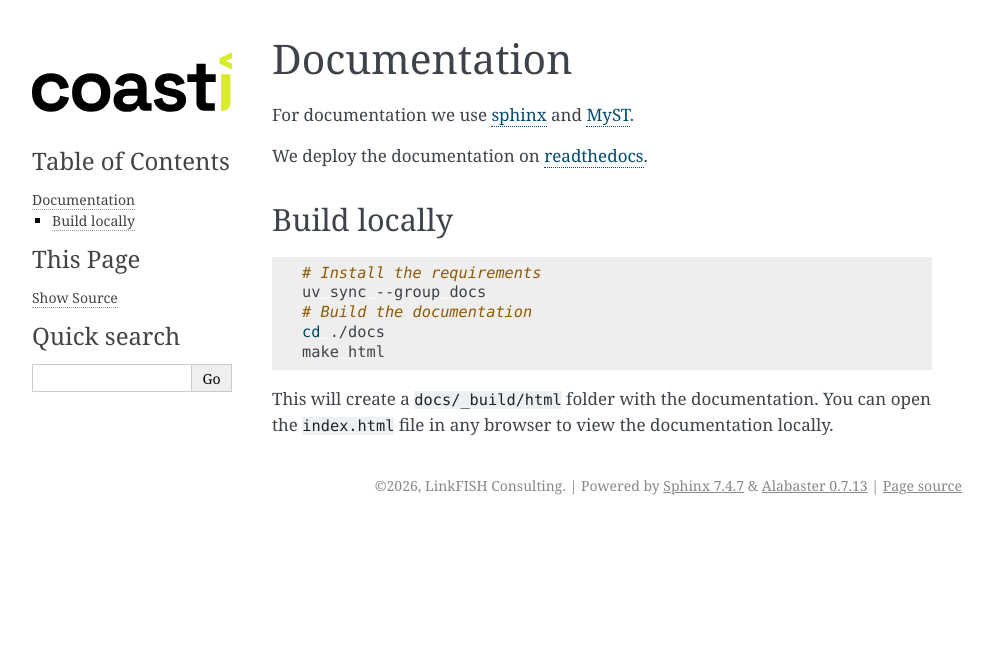
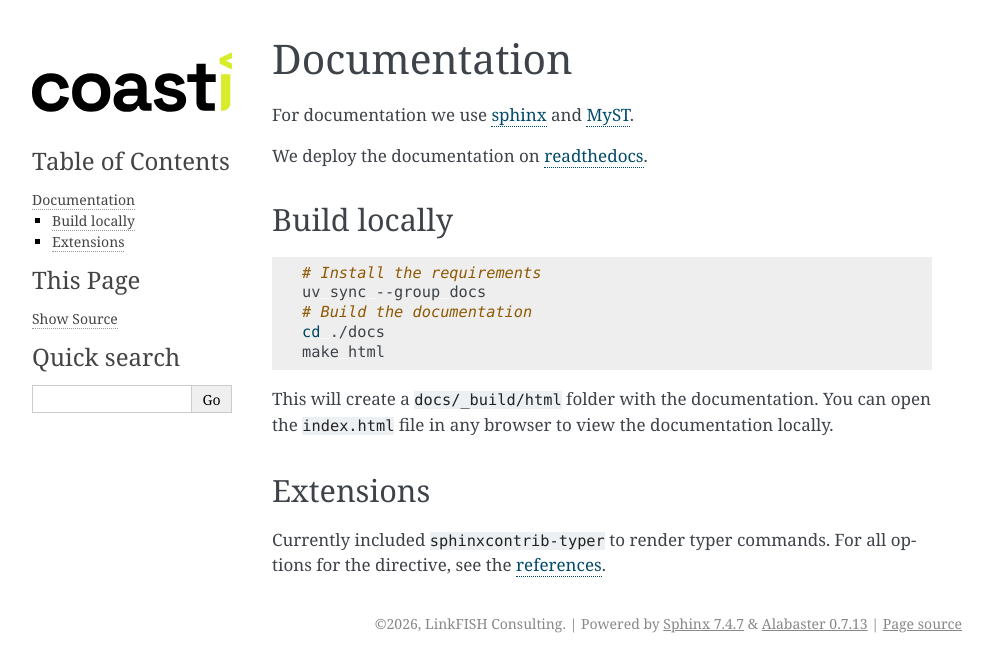
Before and after one commit to linkFISH-Consulting/coasti_installer, a Sphinx documentation site: the page built from docs/dev/documentation.md, in a window 1280 px wide. Shown: the top 672 px of the page, without its empty margins (148-1141 px from the left). Built offline with Sphinx 7.4.7, drawn with Linux system fonts in a browser that asks for light colours.

Commit message:
Added sphinxcontrib typer for showing commands in docs.

````diff
--- a/docs/conf.py
+++ b/docs/conf.py
@@ -5,7 +5,6 @@
 
 # -- Project information -----------------------------------------------------
 # https://www.sphinx-doc.org/en/master/usage/configuration.html#project-information
-
 project = "coasti"
 copyright = "2026, LinkFISH Consulting"
 author = "LinkFISH Consulting"
@@ -13,7 +12,10 @@
 # -- General configuration ---------------------------------------------------
 # https://www.sphinx-doc.org/en/master/usage/configuration.html#general-configuration
 
-extensions = ["myst_parser"]
+extensions = [
+    "myst_parser",
+    "sphinxcontrib.typer",
+]
 
 templates_path = ["_templates"]
 exclude_patterns = ["_build", "Thumbs.db", ".DS_Store"]
--- a/docs/dev/documentation.md
+++ b/docs/dev/documentation.md
@@ -15,3 +15,7 @@
 ```
 
 This will create a `docs/_build/html` folder with the documentation. You can open the `index.html` file in any browser to view the documentation locally.
+
+## Extensions
+
+Currently included `sphinxcontrib-typer` to render typer commands. For all options for the directive, see the [references](https://sphinxcontrib-typer.readthedocs.io/en/stable/reference/directive.html#directive-typer).
--- a/pyproject.toml
+++ b/pyproject.toml
@@ -22,6 +22,7 @@
     "xkcdpass>=1.20",
     "copier>=9.12.0",
     "platformdirs>=4.5.1",
+    "sphinxcontrib-typer[docs]>=0.8.1",
 ]
 
 [dependency-groups]
````
Also changed, not shown: docs/index.md (+4 -0 lines), 1 other file.
